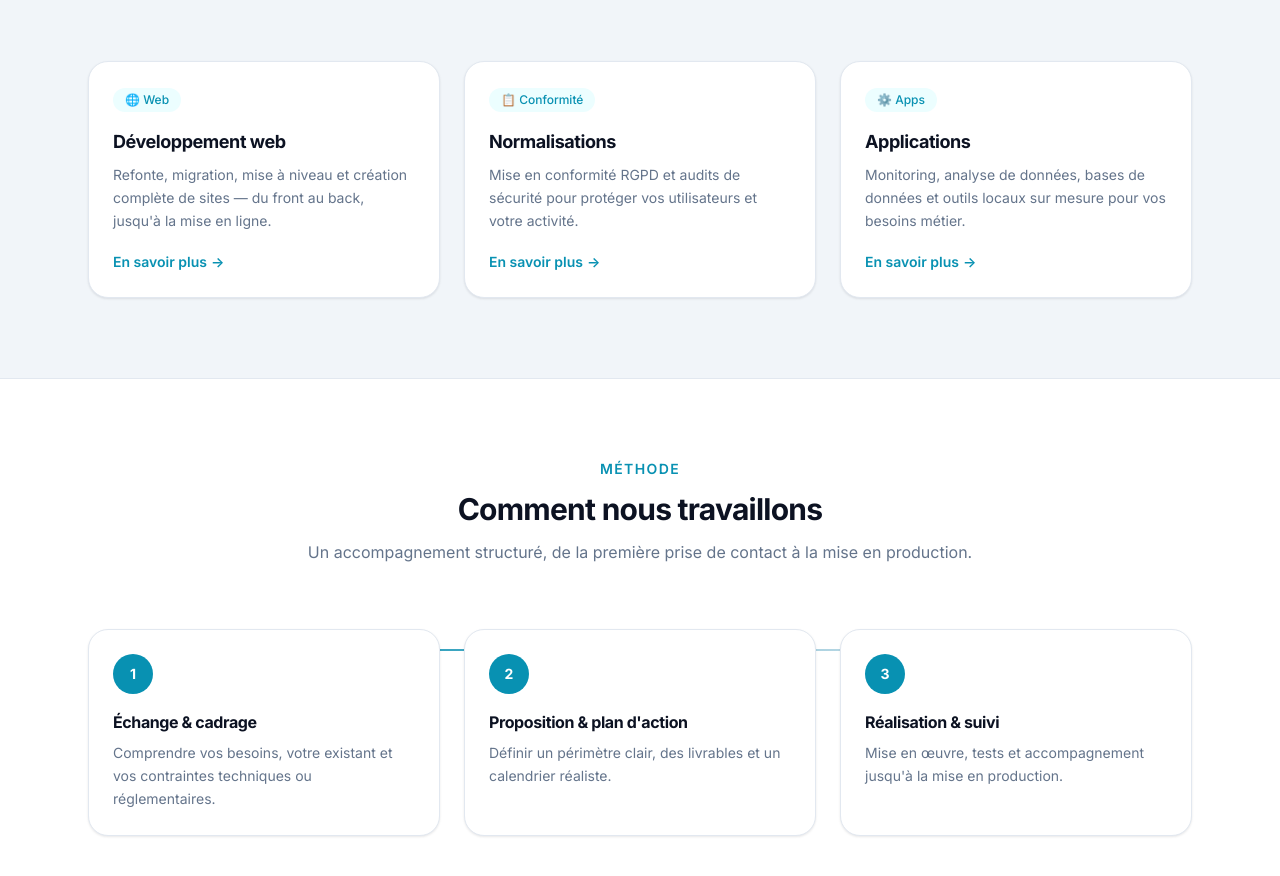
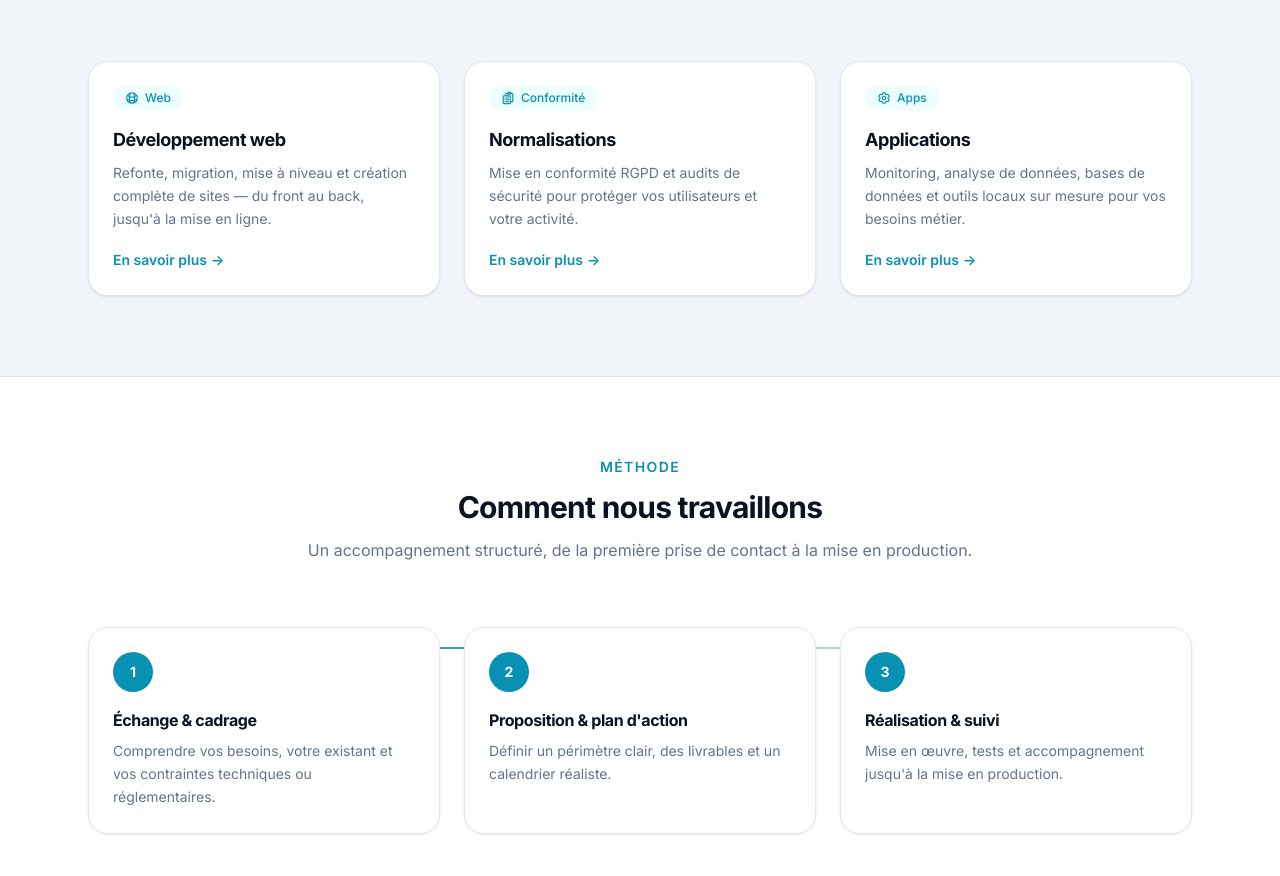
Before and after one commit to Zenarch911/LCF, a website built with Vite: page index.html in a window 1280 px wide. Shown: the part 1014-1890 px from the top of the page. Built offline with nearby package versions, Linux system fonts and the light colour scheme.

Commit message:
style: remplacer emojis par icônes SVG

```diff
--- a/index.html
+++ b/index.html
@@ -82,7 +82,10 @@
 
         <div class="grid gap-6 md:grid-cols-3">
           <article class="card-hover" data-reveal data-reveal-delay="1">
-            <span class="badge mb-4">🌐 Web</span>
+            <span class="badge mb-4 inline-flex items-center gap-1.5">
+              <svg class="w-3.5 h-3.5" fill="none" stroke="currentColor" viewBox="0 0 24 24" aria-hidden="true"><path stroke-linecap="round" stroke-linejoin="round" stroke-width="2" d="M12 21a9.004 9.004 0 008.716-6.747M12 21a9.004 9.004 0 01-8.716-6.747M12 21c2.485 0 4.5-4.03 4.5-9S14.485 3 12 3m0 18c-2.485 0-4.5-4.03-4.5-9S9.515 3 12 3m0 0a8.997 8.997 0 017.843 4.582M12 3a8.997 8.997 0 00-7.843 4.582m15.686 0A11.953 11.953 0 0112 10.5c-2.998 0-5.74-1.1-7.843-2.918m15.686 0A8.959 8.959 0 0121 12c0 .778-.099 1.533-.284 2.253m0 0A17.919 17.919 0 0112 16.5c-3.162 0-6.133-.815-8.716-2.247m0 0A9.015 9.015 0 013 12c0-1.605.42-3.113 1.157-4.418"/></svg>
+              Web
+            </span>
             <h3 class="text-lg font-bold text-lcf-navy tracking-tight">Développement web</h3>
             <p class="mt-2 text-sm text-lcf-slate leading-relaxed">
               Refonte, migration, mise à niveau et création complète de sites —
@@ -94,7 +97,10 @@
           </article>
 
           <article class="card-hover" data-reveal data-reveal-delay="2">
-            <span class="badge mb-4">📋 Conformité</span>
+            <span class="badge mb-4 inline-flex items-center gap-1.5">
+              <svg class="w-3.5 h-3.5" fill="none" stroke="currentColor" viewBox="0 0 24 24" aria-hidden="true"><path stroke-linecap="round" stroke-linejoin="round" stroke-width="2" d="M9 12h3.75M9 15h3.75M9 18h3.75m3 .75H18a2.25 2.25 0 002.25-2.25V6.108c0-1.135-.845-2.098-1.976-2.192a48.424 48.424 0 00-1.123-.08m-5.801 0c-.065.21-.1.433-.1.664 0 .414.336.75.75.75h4.5a.75.75 0 00.75-.75 2.25 2.25 0 00-.1-.664m-5.8 0A2.251 2.251 0 0113.5 2.25H15c1.012 0 1.867.668 2.15 1.586m-5.8 0c-.376.023-.75.05-1.124.08C9.095 4.01 8.25 4.973 8.25 6.108V8.25m0 0H4.875c-.621 0-1.125.504-1.125 1.125v11.25c0 .621.504 1.125 1.125 1.125h9.75c.621 0 1.125-.504 1.125-1.125V9.375c0-.621-.504-1.125-1.125-1.125H8.25zM6.75 12h.008v.008H6.75V12zm0 3h.008v.008H6.75V15zm0 3h.008v.008H6.75V18z"/></svg>
+              Conformité
+            </span>
             <h3 class="text-lg font-bold text-lcf-navy tracking-tight">Normalisations</h3>
             <p class="mt-2 text-sm text-lcf-slate leading-relaxed">
               Mise en conformité RGPD et audits de sécurité pour protéger vos
@@ -106,7 +112,10 @@
           </article>
 
           <article class="card-hover" data-reveal data-reveal-delay="3">
-            <span class="badge mb-4">⚙️ Apps</span>
+            <span class="badge mb-4 inline-flex items-center gap-1.5">
+              <svg class="w-3.5 h-3.5" fill="none" stroke="currentColor" viewBox="0 0 24 24" aria-hidden="true"><path stroke-linecap="round" stroke-linejoin="round" stroke-width="2" d="M9.594 3.94c.09-.542.56-.94 1.11-.94h2.593c.55 0 1.02.398 1.11.94l.213 1.281c.063.374.313.686.645.87.074.04.147.083.22.127.324.196.72.257 1.075.124l1.217-.456a1.125 1.125 0 011.37.49l1.296 2.247a1.125 1.125 0 01-.26 1.431l-1.003.827c-.293.24-.438.613-.431.992a6.759 6.759 0 010 .255c-.007.378.138.75.43.99l1.005.828c.424.35.534.954.26 1.43l-1.298 2.247a1.125 1.125 0 01-1.369.491l-1.217-.456c-.355-.133-.75-.072-1.076.124a6.57 6.57 0 01-.22.128c-.331.183-.581.495-.644.869l-.213 1.28c-.09.543-.56.941-1.11.941h-2.594c-.55 0-1.02-.398-1.11-.94l-.213-1.281c-.062-.374-.312-.686-.644-.87a6.52 6.52 0 01-.22-.127c-.325-.196-.72-.257-1.076-.124l-1.217.456a1.125 1.125 0 01-1.369-.49l-1.297-2.247a1.125 1.125 0 01.26-1.431l1.004-.827c.292-.24.437-.613.43-.992a6.932 6.932 0 010-.255c.007-.378-.138-.75-.43-.99l-1.004-.828a1.125 1.125 0 01-.26-1.43l1.297-2.247a1.125 1.125 0 011.37-.491l1.216.456c.356.133.751.072 1.076-.124.072-.044.146-.087.22-.128.332-.183.582-.495.644-.869l.214-1.281z"/><path stroke-linecap="round" stroke-linejoin="round" stroke-width="2" d="M15 12a3 3 0 11-6 0 3 3 0 016 0z"/></svg>
+              Apps
+            </span>
             <h3 class="text-lg font-bold text-lcf-navy tracking-tight">Applications</h3>
             <p class="mt-2 text-sm text-lcf-slate leading-relaxed">
               Monitoring, analyse de données, bases de données et outils locaux
```
